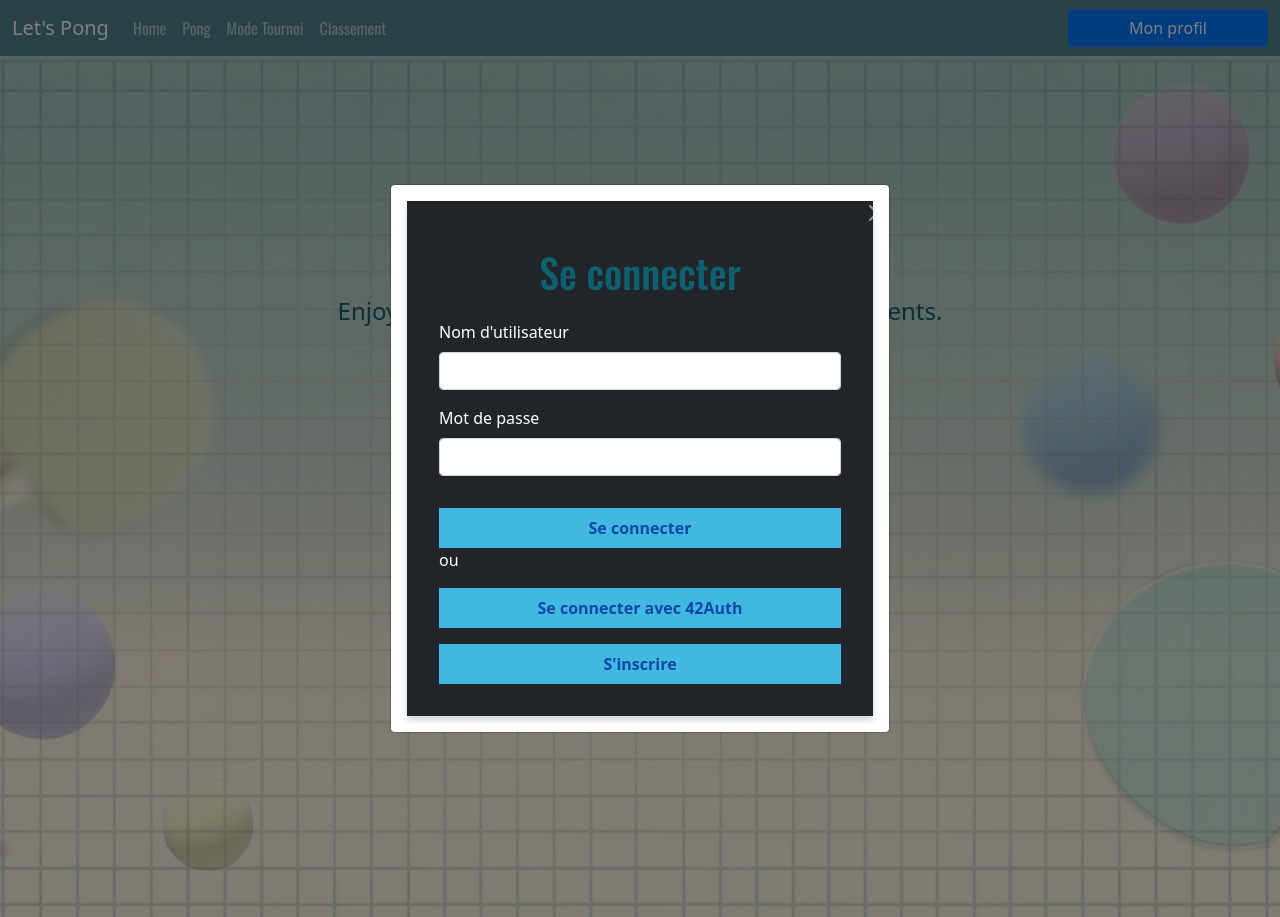
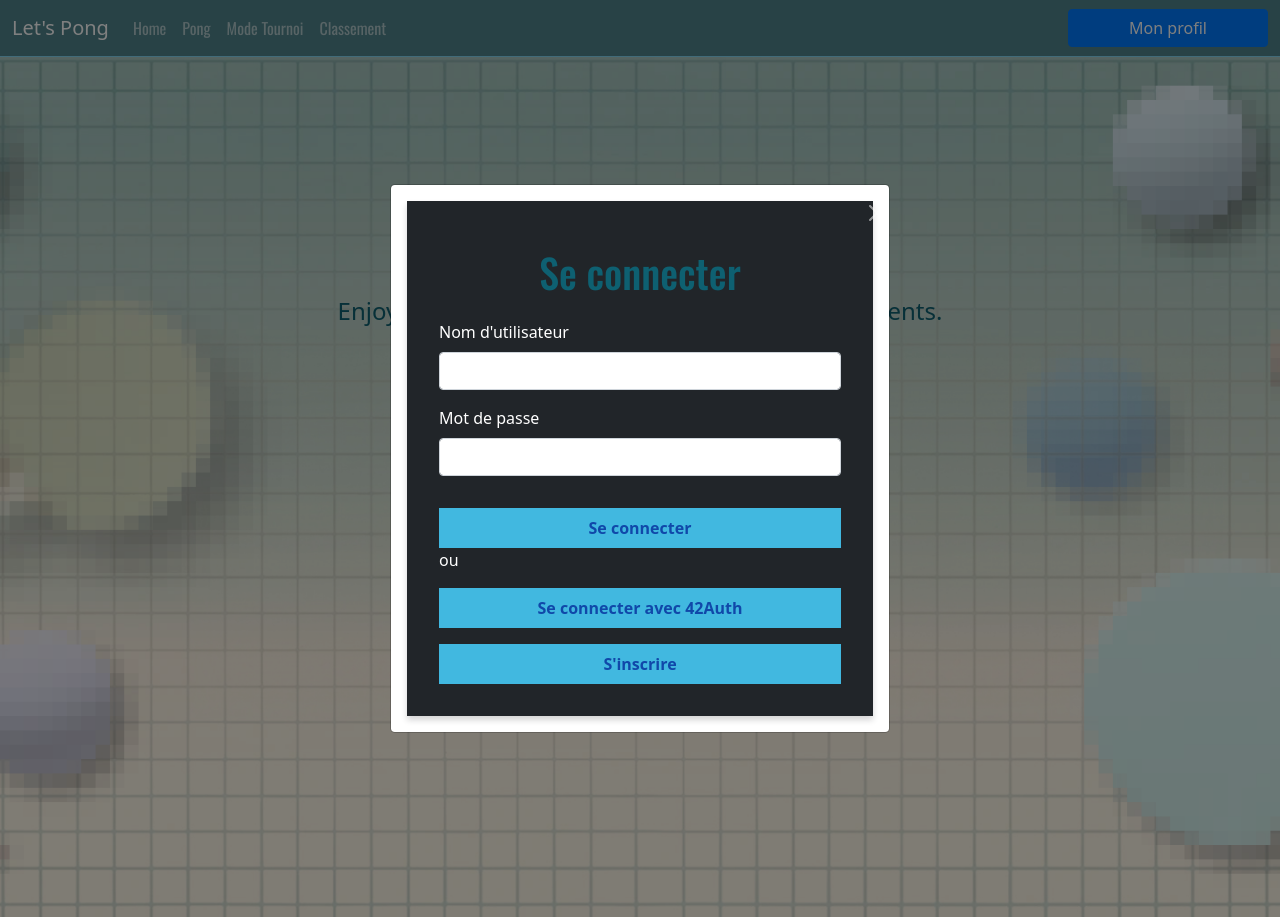
Before and after one commit to anshazet/ft_transcendence, a Django app: page / in a window 1280 px wide. Run offline with Django 5.2, Linux system fonts and the light colour scheme; some libraries are stand-ins or nearby versions.

Commit message:
background

```diff
--- a/static/css/index.css
+++ b/static/css/index.css
@@ -18,7 +18,7 @@ body {
 }
 
 #section-home, #section-pong, #section-tournoi, #section-classement, #section-profil {
-    background-image: url('../images/background_1.jpg');
+    background-image: url('../images/background_7.jpg');
 }
 
 /* style navigation links*/
--- a/templates/index.html
+++ b/templates/index.html
@@ -97,6 +97,10 @@
 
     <div id="section-tournoi" class="page" style="display: none;">
         <h5>Welcome to tournoi Pong!</h5>
+        <div class="profile-info">
+            <p class="profile-item"><span class="profile-label">Player 1</p>
+
+        </div>
 
     </div>
 
```
Also changed, not shown: static/images/background_6.jpg (added), static/images/background_7.jpg (added).
